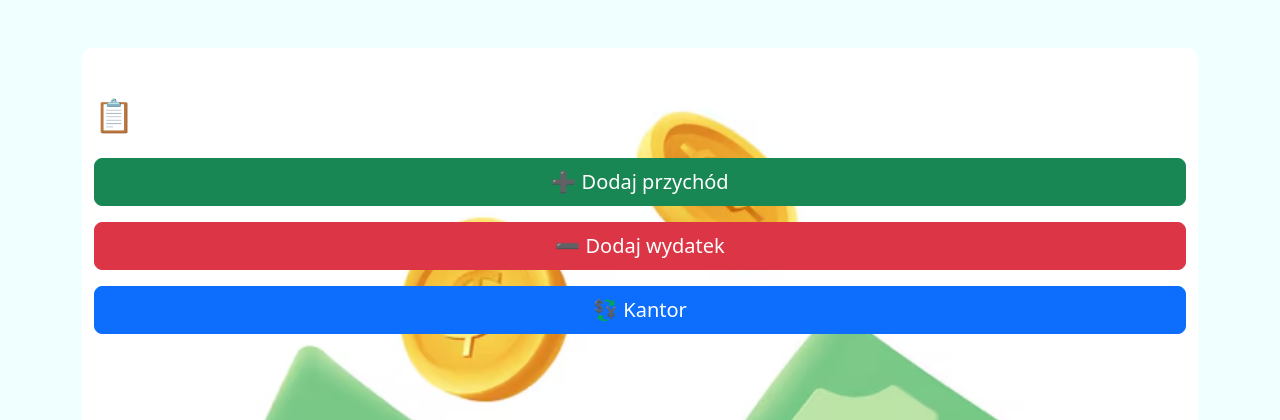
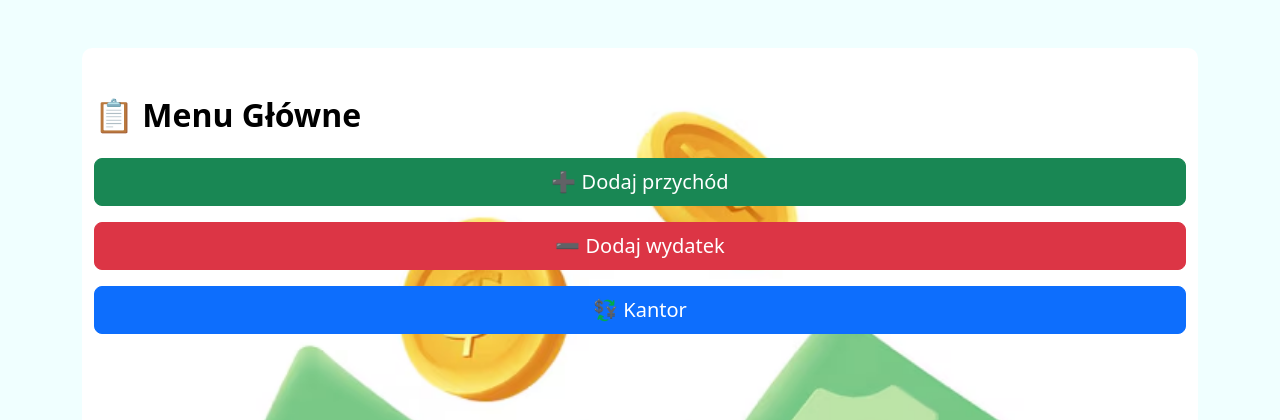
Before and after one commit to infoshareacademy/jpydzr7-team-1, a Django app: page /menu/ in a window 1280 px wide. Shown: the top 420 px of the page. Run offline with Django 5.2, Linux system fonts and the light colour scheme.

```diff
--- a/Budget_Project/Budget_Application/templates/core/menu.html
+++ b/Budget_Project/Budget_Application/templates/core/menu.html
@@ -12,7 +12,7 @@
     min-height: 900px;
     color: white;
 ">
-    <h2 class="mb-4">📋 Menu Główne</h2>
+    <h2 class="mb-4 text-left fw-bold" style="color: black;">📋 Menu Główne</h2>
 
     <div class="d-grid gap-3">
         <a href="{% url 'add_income' %}" class="btn btn-success btn-lg">➕ Dodaj przychód</a>
```
